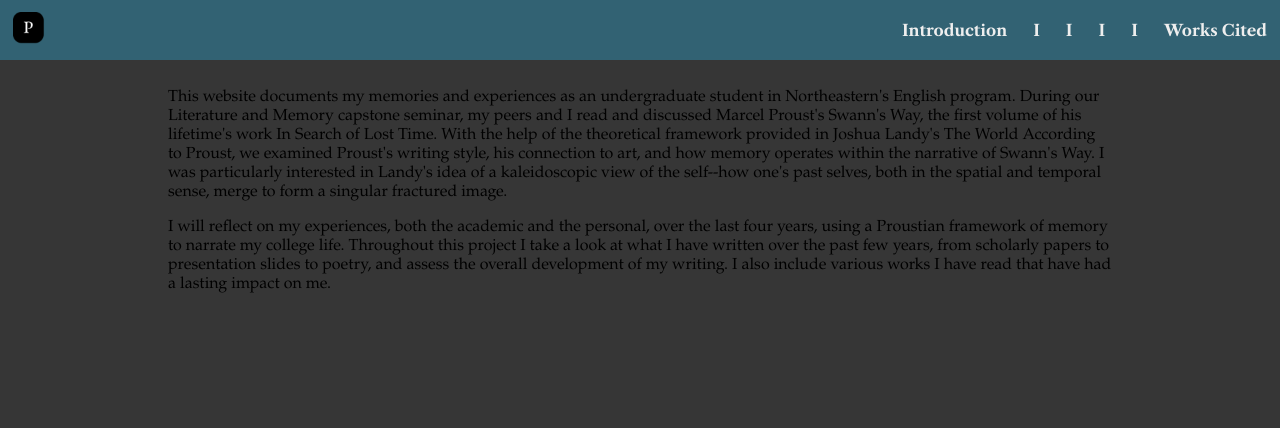
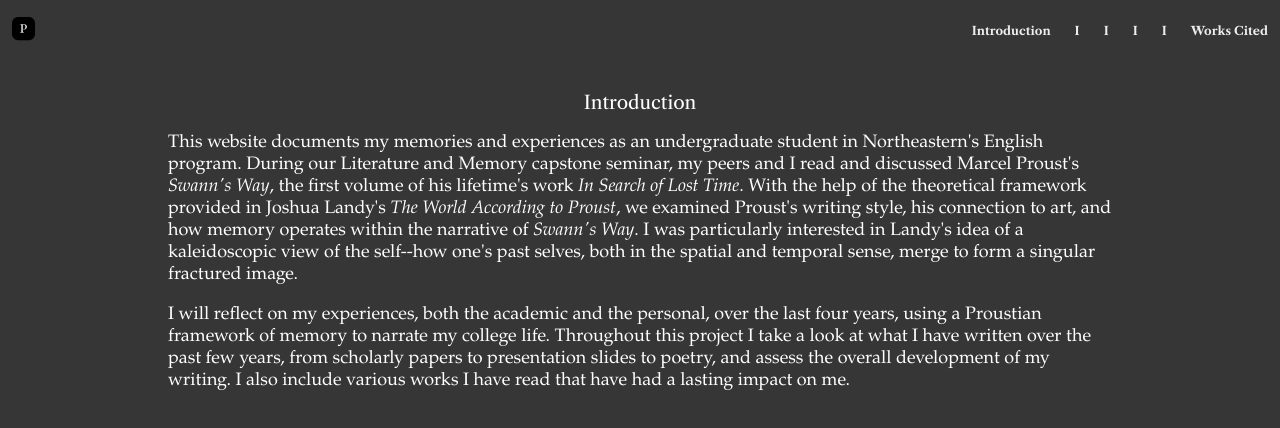
Before and after one commit to allychoung/proust, an Angular app: page /statement in a window 1280 px wide. Shown: the top 428 px of the page. Built offline with nearby package versions, Linux system fonts and the light colour scheme.

Commit message:
redirects

```diff
--- a/angular.json
+++ b/angular.json
@@ -84,7 +84,8 @@
             "tsConfig": "tsconfig.spec.json",
             "assets": [
               "src/favicon.ico",
-              "src/assets"
+              "src/assets",
+              "src/_redirects"
             ],
             "styles": [
               "src/styles.css"
--- a/src/app/app.component.css
+++ b/src/app/app.component.css
@@ -18,11 +18,17 @@ div.main-content {
     background-color: var(--dark-gray);
     color: var(--off-white);
     font-weight: 600;
+
+    a {
+        padding: 0.5em;
+        border-radius: 5px;
+        font-size: 12px;
+        font-weight: 200;
+    }
+    :hover {
+        background-color: var(--dark-blue);
+    }
   }
-
-  .toolbar:hover {
-    background-color: var(--dark-blue);
-}
 
 .toolbar img {
     width: 2em;
--- a/src/app/intro/intro.component.css
+++ b/src/app/intro/intro.component.css
@@ -15,6 +15,10 @@ a {
     margin-right: 0;
     padding: 1em;
     border-radius: 5px;
+
+    &:hover {
+        background-color: var(--dark-blue);
+    }
 }
 
 .next-link {
--- a/src/app/statement/statement.component.css
+++ b/src/app/statement/statement.component.css
@@ -0,0 +1,7 @@
+h3, p {
+    color: white;
+}
+
+h3 {
+    text-align: center;
+}
--- a/src/app/statement/statement.component.html
+++ b/src/app/statement/statement.component.html
@@ -1,4 +1,5 @@
-<p>This website documents my memories and experiences as an undergraduate student in Northeastern's English program. During our Literature and Memory capstone seminar, my peers and I read and discussed Marcel Proust's Swann's Way, the first volume of his lifetime's work In Search of Lost Time. With the help of the theoretical framework provided in Joshua Landy's The World According to Proust, we examined Proust's writing style, his connection to art, and how memory operates within the narrative of Swann's Way. I was particularly interested in Landy's idea of a kaleidoscopic view of the self--how one's past selves, both in the spatial and temporal sense, merge to form a singular fractured image.
+<h3>Introduction</h3>
+<p>This website documents my memories and experiences as an undergraduate student in Northeastern's English program. During our Literature and Memory capstone seminar, my peers and I read and discussed Marcel Proust's <em>Swann's Way</em>, the first volume of his lifetime's work <em>In Search of Lost Time</em>. With the help of the theoretical framework provided in Joshua Landy's <em>The World According to Proust</em>, we examined Proust's writing style, his connection to art, and how memory operates within the narrative of <em>Swann's Way</em>. I was particularly interested in Landy's idea of a kaleidoscopic view of the self--how one's past selves, both in the spatial and temporal sense, merge to form a singular fractured image.
 </p>
 <p>    I will reflect on my experiences, both the academic and the personal, over the last four years, using a Proustian framework of memory to narrate my college life. Throughout this project I take a look at what I have written over the past few years, from scholarly papers to presentation slides to poetry, and assess the overall development of my writing. I also include various works I have read that have had a lasting impact on me.
 </p>
--- a/src/styles.css
+++ b/src/styles.css
@@ -12,7 +12,7 @@ h1, h2, h3, h4, h5, h6, a, span {
 }
 
 p {
-    font-size: 16px;
+    font-size: 18px;
     font-weight: 500;
     font-family: Garamond;
 }
@@ -25,8 +25,9 @@ h1 {
     font-weight: 900;
 }
 
-h3 {
+h3, h2 {
     font-weight: 400;
+    text-align: center;
 }
 
 .p-container {
@@ -57,3 +58,9 @@ h3 {
     background-color: var(--off-white);
     color: black;
 }
+
+/*** Works on common browsers ***/
+::selection {
+    background-color: var(--dark-blue);
+    color: #fff;
+}
```
Also changed, not shown: 1 other file (tests, documents, lock files or other folders).
